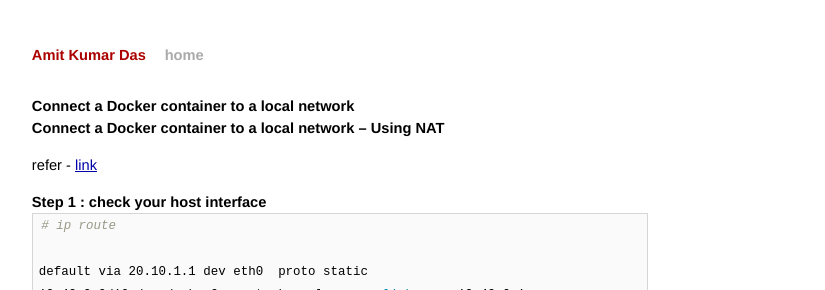
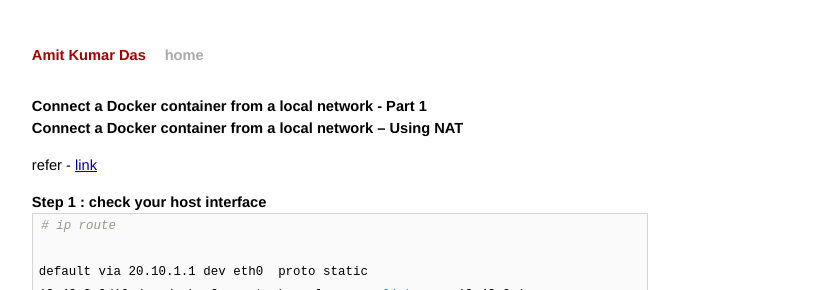
Before and after one commit to AmitKumarDas/amitkumardas.github.io, a Jekyll site: the page built from _posts/2016-09-28-connect-a-docker-container-from-a-local-network-part-1.md, in a window 1280 px wide and 900 px high. Shown: the top 290 px of the window, without its empty margins (300-1125 px from the left). Built offline with Jekyll 4.4.1, drawn with Linux system fonts in a browser that asks for light colours.

Commit message:
Update and rename 2016-09-28-connect-a-docker-container-from-a-local-network.md to 2016-09-28-connect-a-docker-container-from-a-local-network-part-1.md

```diff
--- a/_posts/2016-09-28-connect-a-docker-container-from-a-local-network.md
+++ b/_posts/2016-09-28-connect-a-docker-container-from-a-local-network-part-1.md
@@ -1,11 +1,11 @@
 ---
 layout: post
-title: Connect a Docker container from a local network
+title: Connect a Docker container from a local network - Part 1
 ---
 
-## Connect a Docker container to a local network
+## Connect a Docker container from a local network - Part 1
 
-### Connect a Docker container to a local network -- Using NAT
+### Connect a Docker container from a local network -- **Using NAT**
 
 refer - [link](http://blog.oddbit.com/2014/08/11/four-ways-to-connect-a-docker/)
 
```
